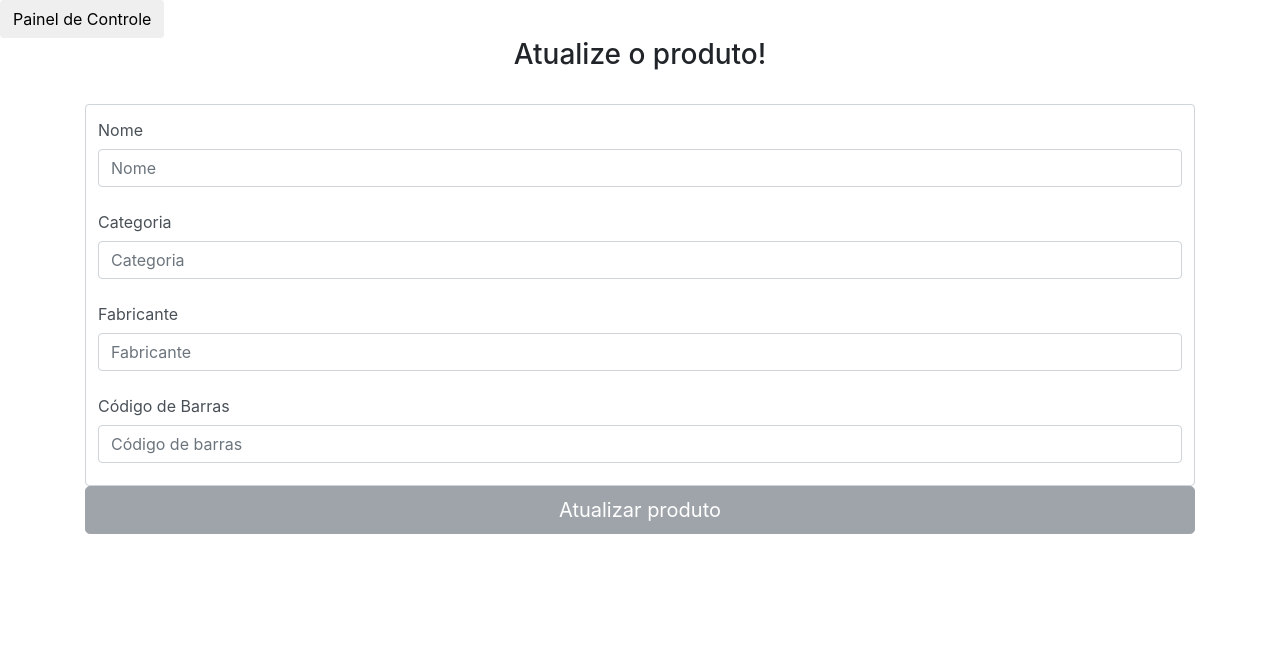
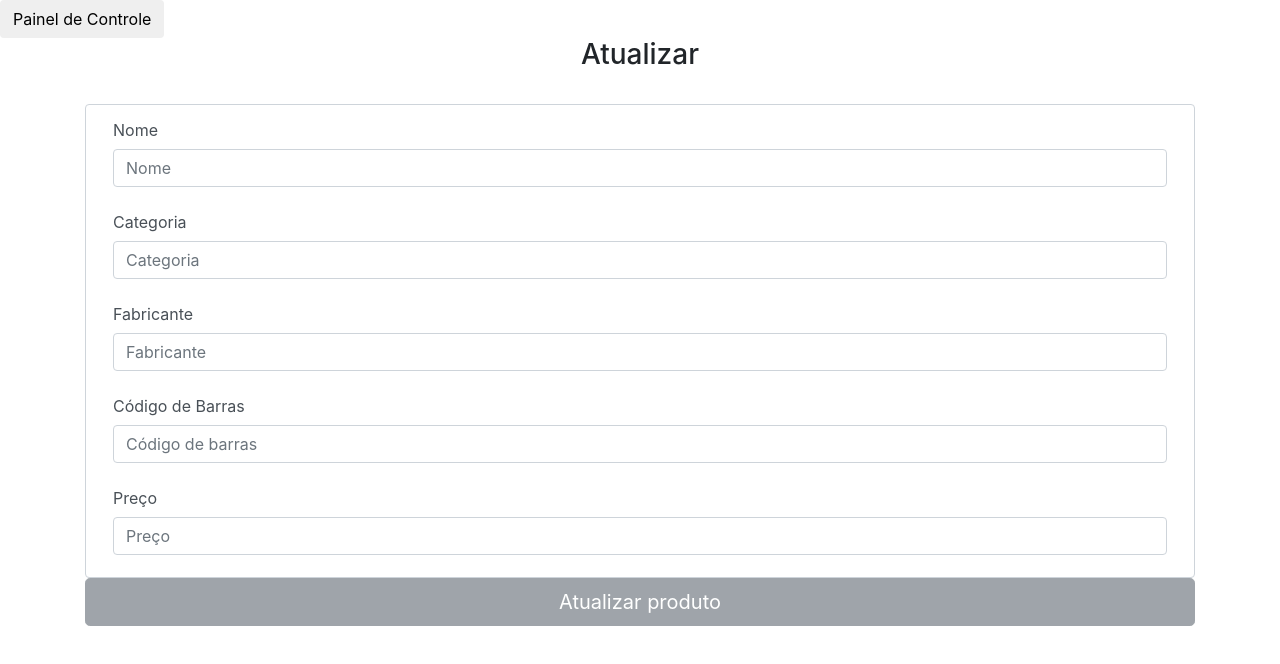
Before and after one commit to JRobsonJr/ProjetoSI1-client, an Angular app: page /produto/1 in a window 1280 px wide. Shown: the top 664 px of the page. Built offline with nearby package versions, Linux system fonts and the light colour scheme; no server answers.

Commit message:
Atualizada página de atualização de produtos

```diff
--- a/src/app/produto/atualiza-produto/atualiza-produto.component.html
+++ b/src/app/produto/atualiza-produto/atualiza-produto.component.html
@@ -1,38 +1,42 @@
 <div class="container">
-  <h3 class="text-center">Atualize o produto!</h3>
+  <h3 class="text-center">Atualizar</h3>
   <br>
   <form #f="ngForm">
     <div class="form-control">
-      <div class="form-group row">
+      <div class="form-group">
         <label class="col-2 col-form-label">Nome</label>
         <div class="col-12">
           <input name="nome" class="form-control" type="text" [(ngModel)]="produto.nome" #nome="ngModel" required placeholder="Nome">
         </div>
       </div>
-      <div class="form-group row">
+      <div class="form-group">
         <label class="col-2 col-form-label">Categoria</label>
         <div class="col-12">
           <input name="categoria" class="form-control" type="text" [(ngModel)]="produto.categoria" #categoria="ngModel" required placeholder="Categoria">
         </div>
       </div>
-      <div class="form-group row">
+      <div class="form-group">
         <label class="col-2 col-form-label">Fabricante</label>
         <div class="col-12">
           <input name="fabricante" class="form-control" type="text" [(ngModel)]="produto.fabricante" #fabricante="ngModel" required
             placeholder="Fabricante">
         </div>
       </div>
-      <div class="form-group row">
+      <div class="form-group">
         <label class="col-2 col-form-label">Código de Barras</label>
         <div class="col-12">
           <input name="codigoBarra" class="form-control" type="text" [(ngModel)]="produto.codigoBarra" #codigoBarra="ngModel" required
             placeholder="Código de barras">
         </div>
       </div>
+      <div class="form-group">
+        <label class="col-2 col-form-label">Preço</label>
+        <div class="col-12">
+          <input name="preco" class="form-control" type="number" [(ngModel)]="produto.preco" #preco="ngModel" required
+            placeholder="Preço">
+        </div>
+      </div>
     </div>
     <button class="btn btn-secondary btn-lg btn-block" type="submit" [disabled]="f.invalid" (click)="onSubmit(f)">Atualizar produto</button>
   </form>
 </div>
-<br>
-<br>
-<br>
```
